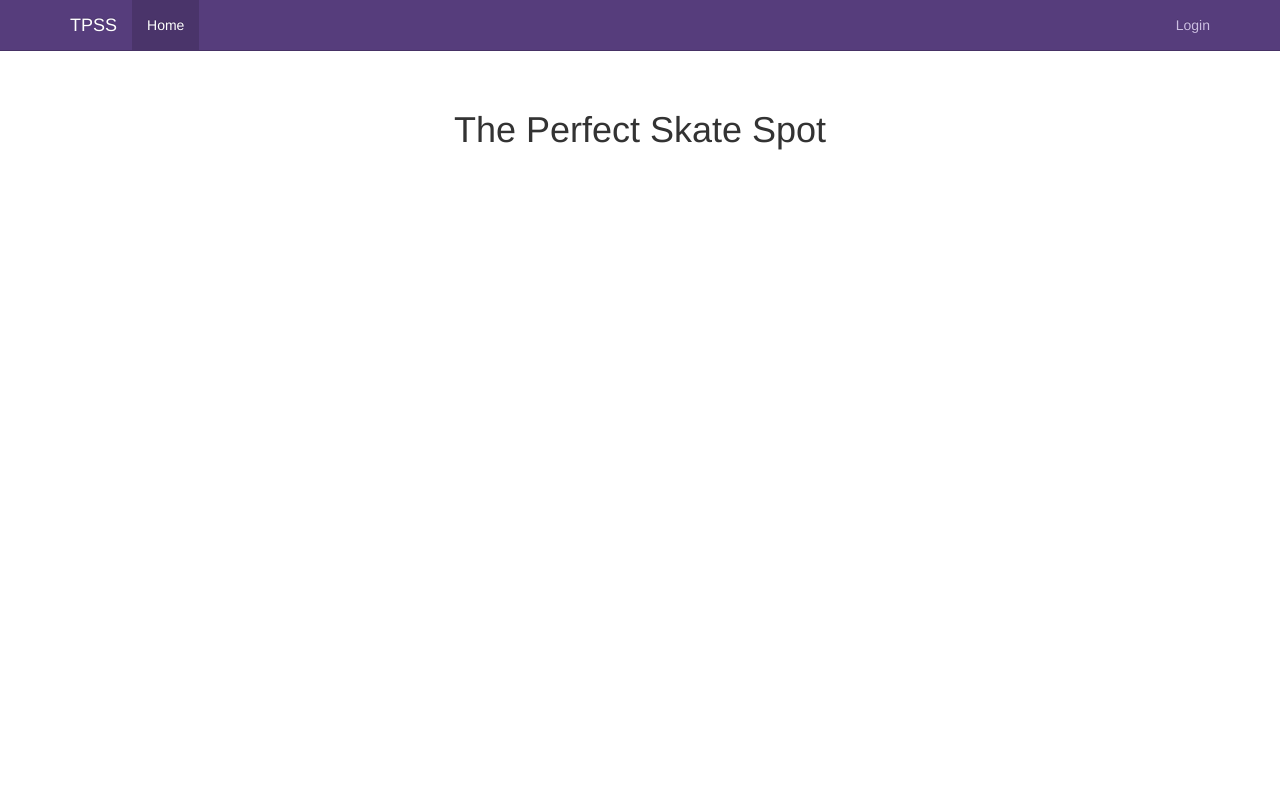
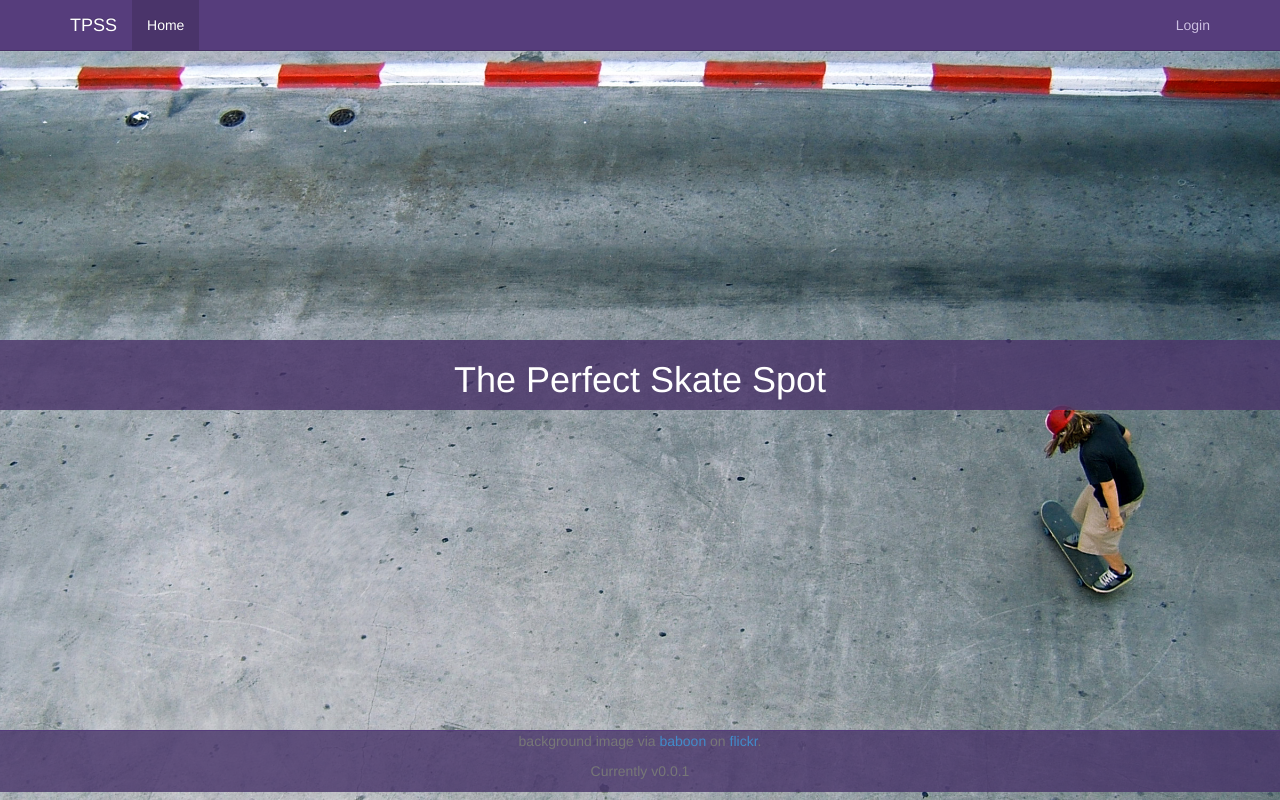
Before and after one commit to killerbat00/tpss, a Flask app: page / in a window 1280 px wide. Run offline with Flask 2, Linux system fonts and the light colour scheme; data that the repository does not hold is empty; some libraries are stand-ins or nearby versions.

Commit message:
add cover background image, footer and a few more stylistic things

```diff
--- a/skateapp/static/skateapp-style.css
+++ b/skateapp/static/skateapp-style.css
@@ -1,6 +1,5 @@
 body {
     position: relative;
-    padding-top: 50px;
 }
 
 .btn-outline {
@@ -8,6 +7,7 @@ body {
     background-color: #fff;
     border-color: #e5e5e5;
 }
+
 .btn-outline:hover,
 .btn-outline:focus,
 .btn-outline:active {
@@ -21,6 +21,7 @@ body {
     background-color: transparent;
     border-color: #cbdfe3;
 }
+
 .btn-outline-inverse:hover,
 .btn-outline-inverse:focus,
 .btn-outline-inverse:active {
@@ -58,18 +59,75 @@ body {
 .tpss-nav .navbar-nav > li > a {
     color: #cdbfe3;
 }
+
 .tpss-nav .navbar-nav > li > a:hover {
     color: #fff;
 }
+
 .tpss-nav .navgar-toggle {
     border-color: #563d7c;
 }
+
 .tpss-nav .navbar-toggle:hover {
     background-color: #463265;
     border-color: #463265;
 }
 
+.tpss-home {
+    /*color: #cdbfe3;*/
+    background-color: #563d7c;
+    background-image: url('img/bg.jpg');
+    background-size: 100%;
+    background-repeat: no-repeat;
+}
+
+.tpss-centerbar-helper {
+    text-align: center;
+    height: 100%;
+}
+
+.tpss-centerbar-helper:before {
+    content: '';
+    display: inline-block;
+    height: 100%;
+    vertical-align: middle;
+    margin-right: -0.25em;
+}
+
+.tpss-centerbar {
+    clear: both;
+    margin: 25% 0;
+    display: inline-block;
+    vertical-align: middle;
+    width: 100%;
+    color: #fff;
+    background: rgba(74,52,106,.8);
+}
+
+.tpss-footer {
+    padding-bottom: 1px;
+    color: #777;
+    /*margin-top: -7%;*/
+    text-align: center;
+    background: rgba(72,52,106,.8);
+    border-top: 1px solid #563d7c;
+}
+
+.footer-links {
+    padding-left: 0;
+}
+
+.footer-links li {
+    display: inline;
+    padding; 0 2px;
+}
+
+.footer-links li:first-child {
+    padding-left: 0;
+}
+
 .skateapp-style {
-    padding: 40px 15px;
+    width: 100%;
+    height: 90%;
     text-align: center;
 }
--- a/skateapp/templates/layout.html
+++ b/skateapp/templates/layout.html
@@ -11,7 +11,7 @@
         <link href='{{ url_for('static', filename='skateapp-style.css') }}' rel='stylesheet'>
     </head>
 
-    <body>
+    <body class="tpss-home">
         <header class="navbar navbar-inverse navbar-fixed-top tpss-nav" role="banner">
             <div class="container">
                 <div class="navbar-header">
@@ -39,12 +39,26 @@
                 </div><!--/.nav-collapse -->
             </header>
         </div>
-        <div class="container">
-            <div class="skateapp-style">
+
+        <div class="tpss-centerbar-helper">
+            <div class="tpss-centerbar">
                 <h1>The Perfect Skate Spot</h1>
-                {% block page %}{% endblock %}
             </div>
-        </div><!-- /.container -->
+        </div>
+
+        <div class=skateapp-style>
+            {% block page %}{% endblock %}
+        </div>
+
+        <footer class="tpss-footer" role="contentinfo">
+        <p>background image via <a href="http://www.flickr.com/photos/baboon/12648121">baboon</a> on <a href="http://www.flickr.com/">flickr</a>.</p>
+        <ul class="footer-links">
+            <li>
+                Currently v0.0.1
+            </li>
+            <!--<li class="muted">&middot;</li>-->
+        </ul>
+        </footer>
 
         <script src="https://code.jquery.com/jquery-1.10.2.min.js"></script>
         <script src="{{ url_for('static', filename='dist/js/bootstrap.min.js') }}"></script>
```
Also changed, not shown: skateapp/static/img/bg.jpg (added).
